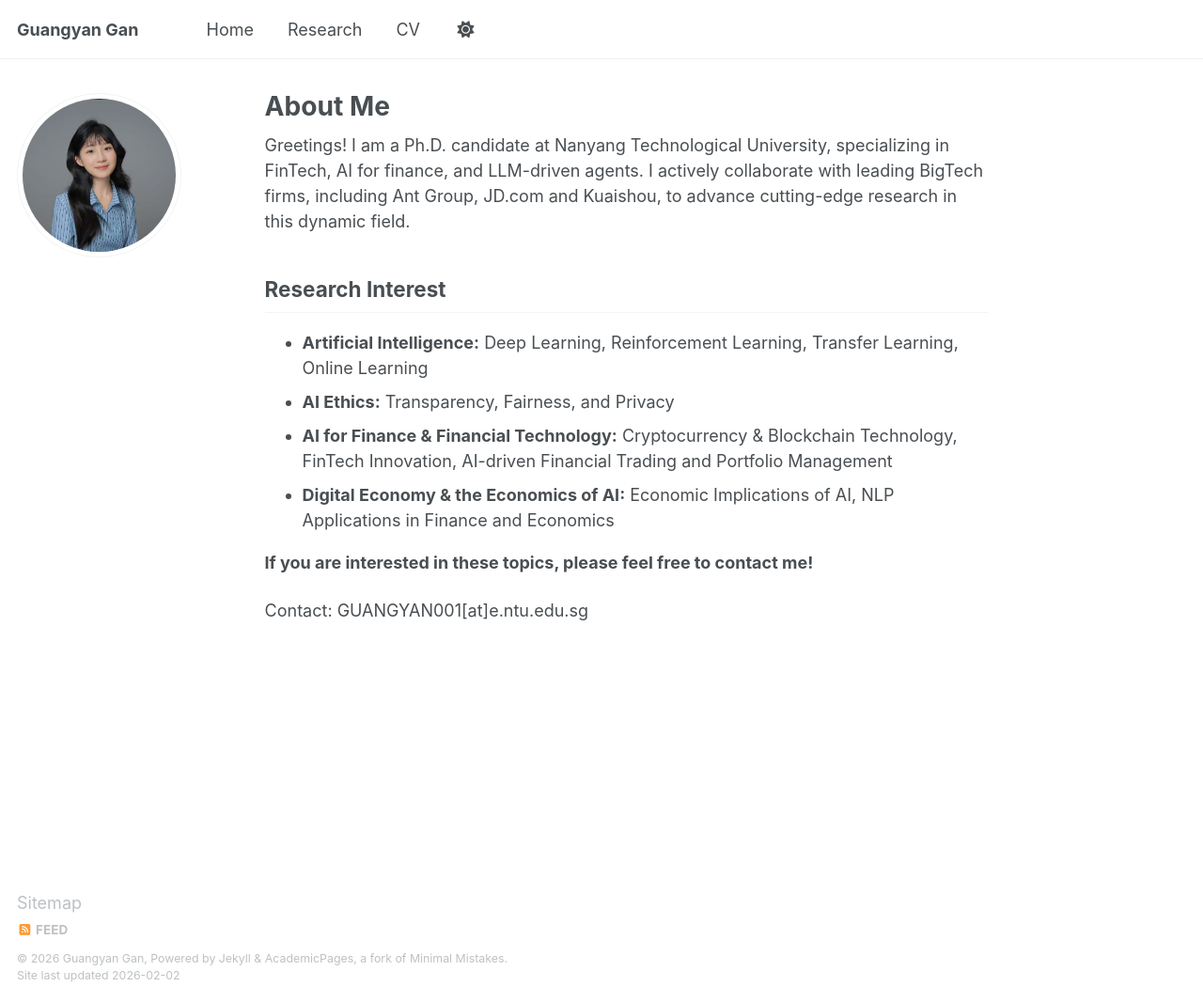
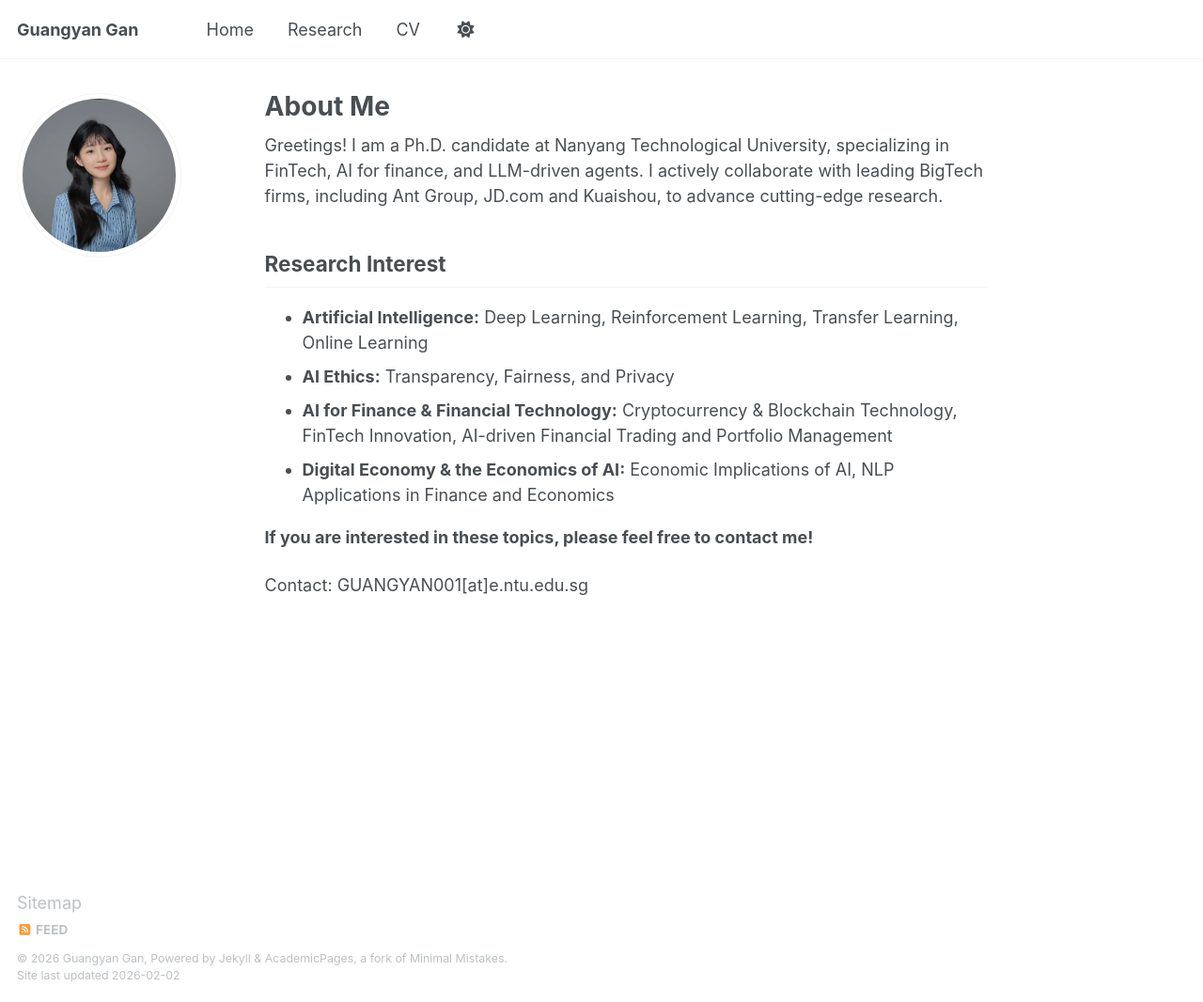
Before and after one commit to GuangyanGan/GuangyanGan.github.io, a Jekyll site: the page built from _pages/about.md, in a window 1280 px wide and 1066 px high. Shown: the whole window at 94% size. Built offline with Jekyll 4.4.1, drawn with Linux system fonts in a browser that asks for light colours.

Commit message:
Update about.md

```diff
--- a/_pages/about.md
+++ b/_pages/about.md
@@ -6,7 +6,7 @@ redirect_from:
   - /about/
   - /about.html
 ---
-Greetings! I am a Ph.D. candidate at Nanyang Technological University, specializing in FinTech, AI for finance, and LLM-driven agents. I actively collaborate with leading BigTech firms, including Ant Group, JD.com and Kuaishou, to advance cutting-edge research in this dynamic field.
+Greetings! I am a Ph.D. candidate at Nanyang Technological University, specializing in FinTech, AI for finance, and LLM-driven agents. I actively collaborate with leading BigTech firms, including Ant Group, JD.com and Kuaishou, to advance cutting-edge research.
 
 ## Research Interest
 
```
